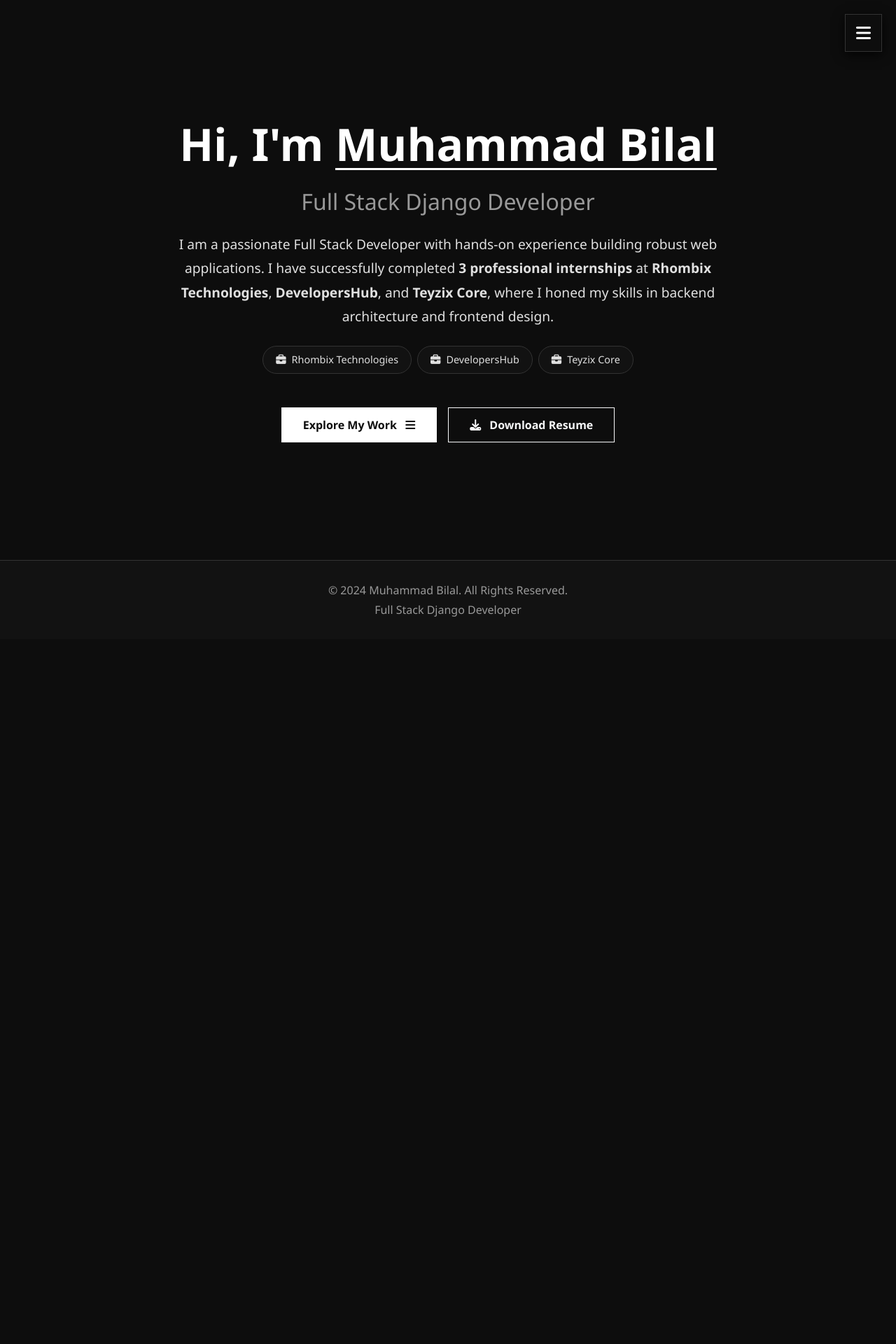
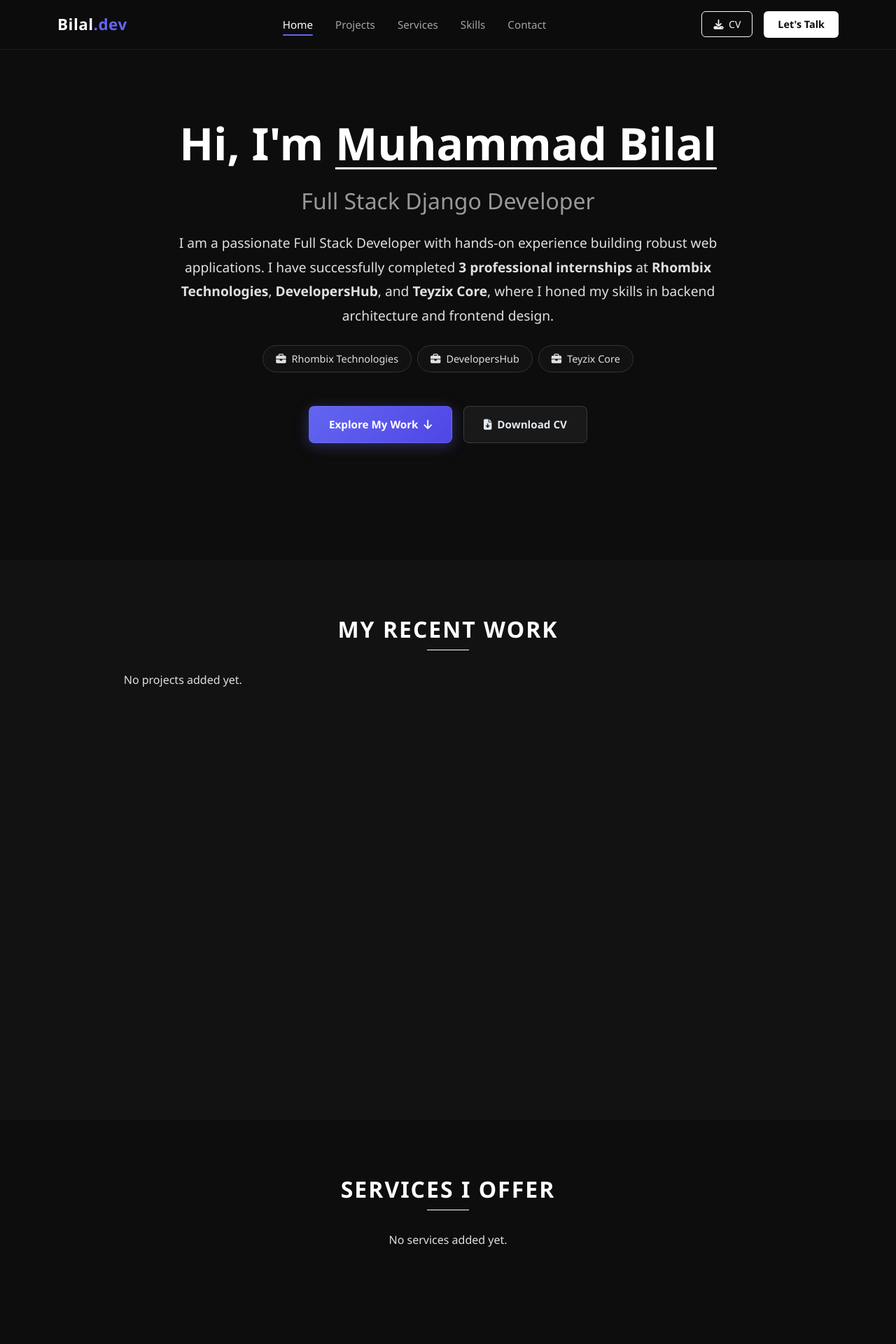
Before and after one commit to bilalshafqat35-debug/Bilal_portfolio, a Django app: page / in a window 1280 px wide. Shown: the top 1920 px of the page at 70% size. Before the commit the page ends 881 px from the top, so only its background shows below. Run offline with Django 5.2, Linux system fonts and the light colour scheme; data that the repository does not hold is empty.

Commit message:
feat: upgrade to sticky glassmorphic navbar, smooth scrolling, and modern CTA buttons

```diff
--- a/portfolio/templates/portfolio/base.html
+++ b/portfolio/templates/portfolio/base.html
@@ -11,6 +11,12 @@
     <link rel="stylesheet" href="https://cdnjs.cloudflare.com/ajax/libs/font-awesome/6.4.0/css/all.min.css">
 
     <style>
+        /* Enable smooth scrolling across the entire page */
+        html {
+            scroll-behavior: smooth;
+            scroll-padding-top: 85px; /* Prevents sticky navbar from overlapping section titles */
+        }
+
         /* --- MINIMALIST MONOCHROME THEME --- */
         body {
             background-color: #0D0D0D; /* Jet Black */
@@ -257,14 +263,175 @@
             /* Buttons */
             .btn-custom, .btn-outline-light { padding: 10px 20px; font-size: 0.9rem; }
         }
+
+        /* --- MODERN GLASSMORPHIC NAVBAR --- */
+        .navbar-custom {
+            position: fixed;
+            top: 0;
+            left: 0;
+            width: 100%;
+            z-index: 1030;
+            background: rgba(13, 13, 13, 0.85);
+            backdrop-filter: blur(12px);
+            -webkit-backdrop-filter: blur(12px);
+            border-bottom: 1px solid rgba(255, 255, 255, 0.08);
+            transition: all 0.3s ease;
+            padding: 16px 0;
+        }
+
+        .navbar-brand-custom {
+            font-size: 1.4rem;
+            font-weight: 800;
+            color: #FFFFFF;
+            text-decoration: none;
+            letter-spacing: 0.5px;
+        }
+
+        .navbar-brand-custom span {
+            color: #6366F1; /* Modern Indigo Accent */
+        }
+
+        .nav-links-desktop {
+            display: flex;
+            align-items: center;
+            gap: 32px;
+            list-style: none;
+            margin: 0;
+            padding: 0;
+        }
+
+        .nav-link-custom {
+            color: #A3A3A3;
+            text-decoration: none;
+            font-size: 0.95rem;
+            font-weight: 500;
+            transition: color 0.2s ease;
+            position: relative;
+            padding: 6px 0;
+        }
+
+        .nav-link-custom:hover,
+        .nav-link-custom.active {
+            color: #FFFFFF;
+        }
+
+        .nav-link-custom.active::after {
+            content: '';
+            position: absolute;
+            bottom: 0;
+            left: 0;
+            width: 100%;
+            height: 2px;
+            background-color: #6366F1;
+            border-radius: 2px;
+        }
+
+        .nav-btn-cta {
+            background: #FFFFFF;
+            color: #0D0D0D;
+            font-weight: 600;
+            font-size: 0.9rem;
+            padding: 8px 20px;
+            border-radius: 6px;
+            text-decoration: none;
+            transition: all 0.2s ease;
+        }
+
+        .nav-btn-cta:hover {
+            background: #E0E0E0;
+            color: #000000;
+            transform: translateY(-1px);
+        }
+
+        /* --- PRIMARY HERO CTA --- */
+        .btn-primary-cta {
+            display: inline-flex;
+            align-items: center;
+            justify-content: center;
+            background: linear-gradient(135deg, #6366F1 0%, #4F46E5 100%);
+            color: #FFFFFF !important;
+            font-weight: 600;
+            font-size: 0.95rem;
+            padding: 14px 28px;
+            border-radius: 8px;
+            text-decoration: none;
+            border: 1px solid rgba(255, 255, 255, 0.1);
+            box-shadow: 0 4px 20px rgba(99, 102, 241, 0.35);
+            transition: all 0.3s cubic-bezier(0.16, 1, 0.3, 1);
+        }
+
+        .btn-primary-cta:hover {
+            transform: translateY(-2px);
+            box-shadow: 0 6px 28px rgba(99, 102, 241, 0.55);
+            color: #FFFFFF;
+        }
+
+        .btn-primary-cta:hover i {
+            transform: translateY(3px); /* Subtle downward bounce on hover */
+        }
+
+        .btn-primary-cta i {
+            transition: transform 0.2s ease;
+        }
+
+        /* --- SECONDARY HERO CTA (CV BUTTON) --- */
+        .btn-secondary-cta {
+            display: inline-flex;
+            align-items: center;
+            justify-content: center;
+            background: rgba(255, 255, 255, 0.05);
+            color: #E2E8F0 !important;
+            font-weight: 600;
+            font-size: 0.95rem;
+            padding: 14px 28px;
+            border-radius: 8px;
+            text-decoration: none;
+            border: 1px solid rgba(255, 255, 255, 0.15);
+            backdrop-filter: blur(8px);
+            transition: all 0.3s ease;
+        }
+
+        .btn-secondary-cta:hover {
+            background: rgba(255, 255, 255, 0.1);
+            border-color: #FFFFFF;
+            color: #FFFFFF;
+            transform: translateY(-2px);
+        }
     </style>
 </head>
 <body>
 
-    <!-- Floating Hamburger Button -->
-    <button class="menu-btn" id="menuToggle">
+    <!-- Sticky Glassmorphic Navbar -->
+    <nav class="navbar-custom">
+        <div class="container d-flex justify-content-between align-items-center">
+            <!-- Logo / Initials -->
+            <a href="#home" class="navbar-brand-custom">
+                Bilal<span>.dev</span>
+            </a>
+
+            <!-- Desktop Navigation Links -->
+            <ul class="nav-links-desktop d-none d-lg-flex">
+                <li><a href="#home" class="nav-link-custom active">Home</a></li>
+                <li><a href="#projects" class="nav-link-custom">Projects</a></li>
+                <li><a href="#services" class="nav-link-custom">Services</a></li>
+                <li><a href="#skills" class="nav-link-custom">Skills</a></li>
+                <li><a href="#contact" class="nav-link-custom">Contact</a></li>
+            </ul>
+
+            <!-- Action Buttons -->
+            <div class="d-none d-lg-flex align-items-center gap-3">
+                <a href="{% static 'resume/Muhammad_Bilal_Resume.pdf' %}" download class="btn btn-sm btn-outline-light" style="border-radius: 6px; padding: 7px 16px;">
+                    <i class="fas fa-download me-1"></i> CV
+                </a>
+                <a href="#contact" class="nav-btn-cta">Let's Talk</a>
+            </div>
+
+            <!-- Mobile Menu Toggle Button -->
+            <button class="btn btn-outline-light d-lg-none" id="menuToggle" style="border: 1px solid rgba(255,255,255,0.2); padding: 6px 12px;">
                 <i class="fas fa-bars" id="menuIcon"></i>
             </button>
+        </div>
+    </nav>
 
     <!-- Full Screen Menu Overlay -->
     <div class="fullscreen-menu" id="fullscreenMenu">
@@ -296,12 +463,12 @@
 
     <!-- Scripts -->
     <script>
-        // --- FULL SCREEN MENU TOGGLE ---
+        // --- MOBILE MENU TOGGLE ---
         const menuToggle = document.getElementById('menuToggle');
         const fullscreenMenu = document.getElementById('fullscreenMenu');
         const menuIcon = document.getElementById('menuIcon');
-        const menuLinks = document.querySelectorAll('.menu-link');
 
+        if (menuToggle && fullscreenMenu) {
             menuToggle.addEventListener('click', () => {
                 fullscreenMenu.classList.toggle('show');
                 if (fullscreenMenu.classList.contains('show')) {
@@ -311,44 +478,49 @@
                 }
             });
 
-        // --- VIEW SWITCHING LOGIC ---
-        menuLinks.forEach(link => {
-            link.addEventListener('click', (e) => {
-                e.preventDefault();
-
-                // Menu close karein
+            // Close mobile menu when any link is clicked
+            fullscreenMenu.querySelectorAll('a').forEach(link => {
+                link.addEventListener('click', () => {
                     fullscreenMenu.classList.remove('show');
                     menuIcon.classList.replace('fa-times', 'fa-bars');
+                });
+            });
+        }
 
-                // Sab sections chupayen
+        // --- ACTIVE NAV LINK HIGHLIGHT ON SCROLL ---
         const sections = document.querySelectorAll('.page-section');
-                sections.forEach(sec => sec.style.display = 'none');
+        const navLinks = document.querySelectorAll('.nav-link-custom');
 
-                // Sirf target wala section dikhayen
-                const targetId = link.getAttribute('data-target');
-                const targetSection = document.getElementById(targetId);
+        window.addEventListener('scroll', () => {
+            let currentSection = '';
+            const scrollPosition = window.scrollY + 120; // Offset for navbar
 
-                if (targetSection) {
-                    targetSection.style.display = 'block';
+            sections.forEach(section => {
+                const sectionTop = section.offsetTop;
+                const sectionHeight = section.offsetHeight;
+                if (scrollPosition >= sectionTop && scrollPosition < sectionTop + sectionHeight) {
+                    currentSection = section.getAttribute('id');
+                }
+            });
 
-                    // Animation trigger karein
-                    setTimeout(() => {
-                        targetSection.querySelectorAll('.reveal').forEach(el => el.classList.add('active'));
-                        window.scrollTo(0, 0);
-                    }, 50);
+            navLinks.forEach(link => {
+                link.classList.remove('active');
+                if (link.getAttribute('href') === `#${currentSection}`) {
+                    link.classList.add('active');
                 }
             });
         });
 
-        // --- SCROLL REVEAL ANIMATIONS ON LOAD ---
-        document.addEventListener("DOMContentLoaded", function() {
-            document.querySelectorAll('.page-section').forEach(sec => sec.style.display = 'none');
-            document.getElementById('home').style.display = 'block';
+        // --- SCROLL REVEAL ANIMATION (Intersection Observer) ---
+        const observer = new IntersectionObserver((entries) => {
+            entries.forEach(entry => {
+                if (entry.isIntersecting) {
+                    entry.target.classList.add('active');
+                }
+            });
+        }, { threshold: 0.15 });
 
-            setTimeout(() => {
-                document.querySelectorAll('#home .reveal').forEach(el => el.classList.add('active'));
-            }, 100);
-        });
+        document.querySelectorAll('.reveal').forEach(el => observer.observe(el));
     </script>
 </body>
 </html>
--- a/portfolio/templates/portfolio/home.html
+++ b/portfolio/templates/portfolio/home.html
@@ -22,11 +22,13 @@
 
                 <!-- Hero Buttons -->
                 <div class="d-flex justify-content-center flex-wrap gap-3 mt-3">
-                    <button onclick="document.getElementById('menuToggle').click()" class="btn btn-custom">Explore My Work <i class="fas fa-bars ms-2"></i></button>
+                    <a href="#projects" class="btn-primary-cta">
+                        Explore My Work <i class="fas fa-arrow-down ms-2"></i>
+                    </a>
 
                     <!-- Download Resume Button -->
-                    <a href="{% static 'resume/Muhammad_Bilal_Resume.pdf' %}" download class="btn btn-outline-light" style="border-radius: 0px; padding: 12px 30px; font-weight: bold; border-width: 1px;">
-                        <i class="fas fa-download me-2"></i> Download Resume
+                    <a href="{% static 'resume/Muhammad_Bilal_Resume.pdf' %}" download class="btn-secondary-cta">
+                        <i class="fas fa-file-arrow-down me-2"></i> Download CV
                     </a>
                 </div>
             </div>
@@ -35,7 +37,7 @@
 </div>
 
 <!-- PROJECTS SECTION -->
-<div id="projects" class="page-section" style="display: none;">
+<div id="projects" class="page-section">
     <section style="background-color: #121212; min-height: 100vh;">
         <div class="container">
             <div class="reveal text-center">
@@ -74,7 +76,7 @@
 </div>
 
 <!-- SERVICES SECTION -->
-<div id="services" class="page-section" style="display: none;">
+<div id="services" class="page-section">
     <section style="min-height: 100vh;">
         <div class="container">
             <div class="reveal text-center">
@@ -102,7 +104,7 @@
 </div>
 
 <!-- SKILLS SECTION -->
-<div id="skills" class="page-section" style="display: none;">
+<div id="skills" class="page-section">
     <section style="background-color: #121212; min-height: 100vh; padding-top: 80px;">
         <div class="container">
             <div class="reveal text-center">
@@ -140,7 +142,7 @@
 </div>
 
 <!-- CONTACT SECTION (With Form & Cards) -->
-<div id="contact" class="page-section" style="display: none;">
+<div id="contact" class="page-section">
     <section style="min-height: 100vh; display: flex; align-items: center; background: radial-gradient(circle at top left, #1a1a1a, #0D0D0D); padding: 60px 0;">
         <div class="container">
             <div class="row">
```
Lines whose indentation alone changed are shown as unchanged.
